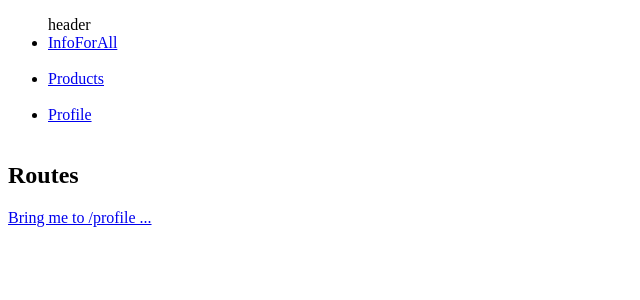
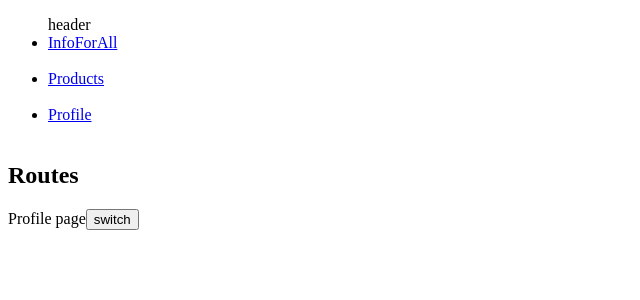
Before and after one commit to Melkam22/react_router_lifecycle_hoc_examples, a React (Create React App) app: page /profile in a window 1280 px wide. Shown: the top 300 px of the page, without its empty margins (0-640 px from the left). Built offline with nearby package versions, Linux system fonts and the light colour scheme.

Commit message:
navigate to other pages ...

```diff
--- a/src/App.js
+++ b/src/App.js
@@ -4,6 +4,7 @@ import { BrowserRouter as Router, Routes, Link, Route } from 'react-router-dom';
 import InfoForAll from './Components/info_for_all';
 import Products from './Components/products';
 import Profile from './Components/profile';
+import Error from './Components/For_o_ForPage';
 
 const App = () => {
 
@@ -28,6 +29,7 @@ const App = () => {
         <Route path="/" exact element={ <InfoForAll />}/>
         <Route path="/products" element={<Products />}/>
         <Route path="/profile" element={<Profile />}/>
+        <Route path="*" element={<Error />}/>
       </Routes>
 
     </Router>
--- /dev/null
+++ b/src/Components/For_o_ForPage.js
@@ -0,0 +1,12 @@
+import React from 'react';
+
+const Error = () => {
+
+  return (
+    <div>
+        <h1>Page Does not Exist!</h1>
+    </div>
+  );
+};
+
+export default Error;
--- a/src/Components/info_for_all.js
+++ b/src/Components/info_for_all.js
@@ -1,11 +1,12 @@
 import React from 'react';
-import { Link } from 'react-router-dom';
+//import { Link } from 'react-router-dom';
 
 const InfoForAll = () => {
 //console.log(props)
   return (
     <div>
-      <Link to="/">Bring me to /info_for_all ...</Link>
+      {/* <Link to="/">Bring me to /info_for_all ...</Link>  */}
+      Info page
     </div>
   );
 };
--- a/src/Components/products.js
+++ b/src/Components/products.js
@@ -1,11 +1,12 @@
 import React from 'react';
-import { Link } from 'react-router-dom';
+//import { Link } from 'react-router-dom';
 
 const Products = () => {
 
   return (
     <div>
-     <Link to="/products">Bring me to /products ...</Link>
+     {/* <Link to="/products">Bring me to /products ...</Link>  */}
+     Products page
     </div>
   );
 };
--- a/src/Components/profile.js
+++ b/src/Components/profile.js
@@ -1,15 +1,17 @@
 import React from 'react';
-import { Link } from 'react-router-dom';
+import { useNavigate } from 'react-router-dom';
 
 
-const Profile = () => {
-  console.log('profile')
+function Profile() {
+  let navigate = useNavigate();
   return (
     <div>
-     <Link to="/profile">Bring me to /profile ...</Link>
-
+      Profile page
+       <button onClick={()=>navigate("/products")}>switch</button>
     </div>
   );
 };
 
+
+
 export default Profile;
```
